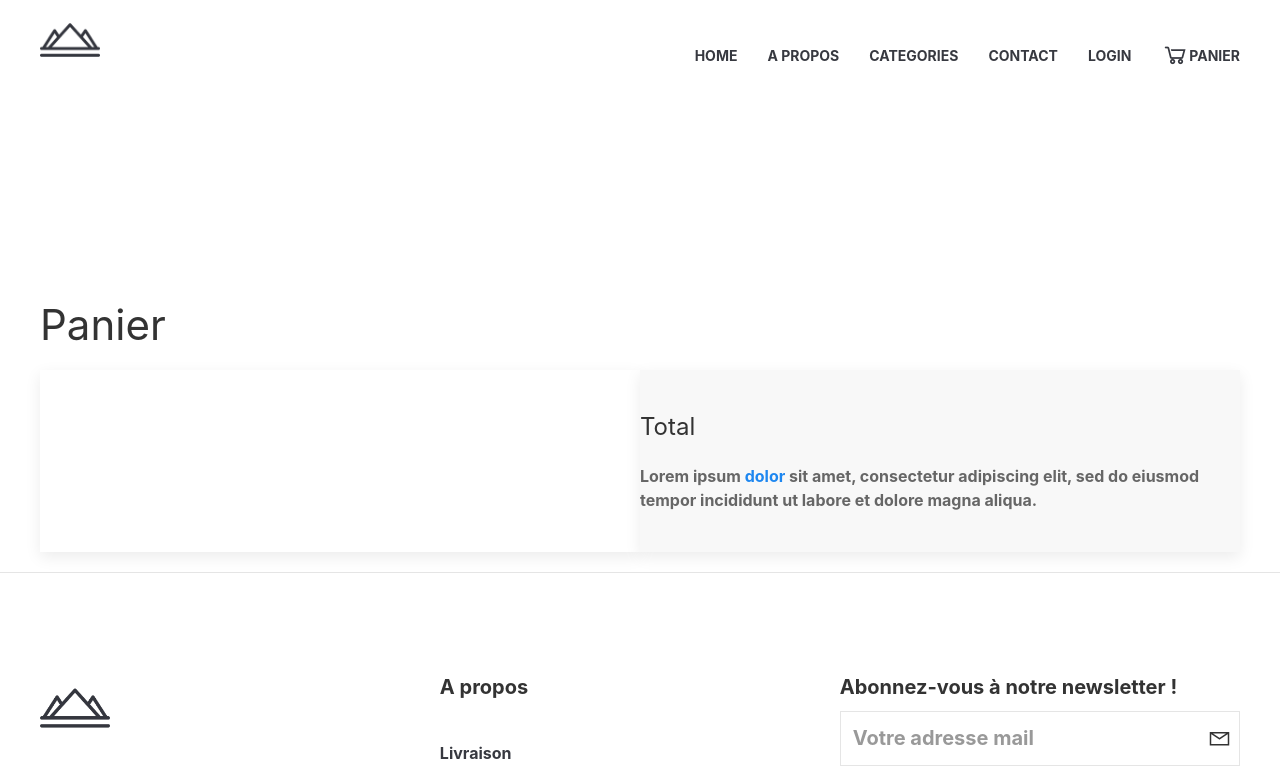
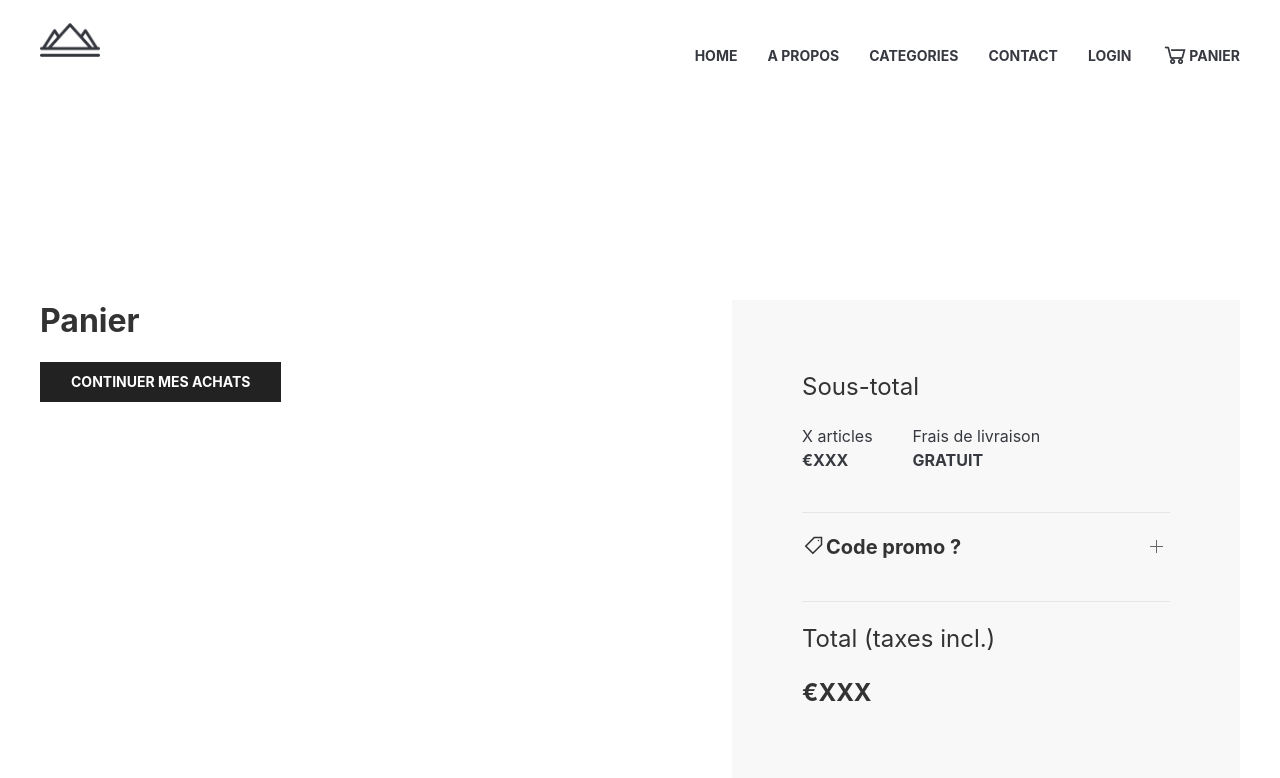
Before and after one commit to LionelENSFELDER/nextjs-eshop, a Next.js app: page /cart in a window 1280 px wide. Shown: the top 778 px of the page. Built offline with nearby package versions, Linux system fonts and the light colour scheme.

Commit message:
feat(UI): start cart page design

```diff
--- a/components/cart-product-card.js
+++ b/components/cart-product-card.js
@@ -34,21 +34,25 @@ export default function cartProductCard({product}){
 
   return(
     <div>
-      <div className="uk-grid-collapse uk-margin-top uk-margin-bottom" uk-grid="true" key={product._id}>
-        <div className="uk-width-1-4">
+      <div className="uk-grid-collapse uk-margin-medium-top uk-margin-medium-bottom" uk-grid="true" key={product._id}>
+        <div className="uk-width-1-5">
           <Link href={'/products/' + product._id}>
             <a className="uk-link-toggle">
-            <img src={product.pics[1]} width="100%" height="100%" alt="" />
+              <img src={product.pics[1]} width="100px" alt="" />
             </a>
           </Link>
         </div>
         <div className="uk-width-3-4">
           <div className="uk-width-1-1 uk-inline">
-            <button className="uk-position-top-right" onClick={() => handleDeleteItem()}><i className="las la-times"></i></button>
-            <span className="uk-display-block">{product.name}</span>
+            <a className="uk-position-top-right uk-text-lead" onClick={() => handleDeleteItem()}>
+              <i className="las la-times"></i>
+            </ a>
+            <span className="uk-display-block uk-text-bold uk-margin-bottom">{product.name}</span>
           </div>
-          <span className="uk-display-block">{product.description}</span>
           <div className="" uk-grid="true">
+            <div className="">
+              €{productPrice}
+            </div>
             {/* <div className=""><span className="">{item.price[$numberDecimal]}</span></div> */}
             <div className="">
               <button className="uk-button uk-button-text uk-button-text-no-border uk-margin-left uk-margin-right" onClick={() => handleMinusOne()}>
@@ -59,11 +63,10 @@ export default function cartProductCard({product}){
                 <i className="las la-plus la-1x"></i>
               </button>
             </div>
-            <div className="">{productPrice}</div>
           </div>
         </div>
       </div>
-      <hr />
+      <hr class="uk-divider-small"></hr>
     </div>
   )
 }
--- a/pages/cart.js
+++ b/pages/cart.js
@@ -16,24 +16,64 @@ export default function CartPage(){
         <header>
           <NavbarComponent />
         </header>
-        <div className="uk-height-medium">
-        </div>
+        <div className="uk-height-medium"></div>
         <section className="uk-container uk-container-xlarge">
-          <h1>Panier</h1>
           {Array.isArray(cart)&&
-            <div>
-              <div className="uk-height-match uk-grid-collapse uk-child-width-1-1 uk-child-width-1-2@m" uk-grid="true">
-                <div className="uk-card uk-card-default uk-card-body uk-width-1-2@m">
-                  {cart.map(product =>{
-                    return(
-                      <CartProductCard product={product} key={product._id}/>
-                    )
-                  })}
+            <div className="uk-container">
+              <div className="uk-grid-large" uk-grid="true">
+                <div className="uk-width-1-1 uk-width-3-5@m">
+                  <div className="uk-card">
+                    <h2 className="uk-text-bold">Panier</h2>
+                    {cart.map(product =>{
+                      return(
+                        <CartProductCard product={product} key={product._id}/>
+                      )
+                    })}
+                    <div className="uk-text-left">
+                      <a href="/" className="uk-button uk-button-secondary">Continuer mes achats</a>
+                    </div>
+                  </div>
                 </div>
                 {/* TODO : add leader */}
-                <div className="uk-card uk-card-default uk-card-body uk-width-1-2@m uk-background-muted">
-                  <h3 className="uk-card-title">Total</h3>
-                  <p>Lorem ipsum <a href="#">dolor</a> sit amet, consectetur adipiscing elit, sed do eiusmod tempor incididunt ut labore et dolore magna aliqua.</p>
+                <div className="uk-width-1-1 uk-width-2-5@m uk-background-muted uk-height-1-1">
+                  <div className="uk-margin-large-top uk-margin-large-bottom uk-margin-large-right">
+                    <h3 className="uk-card-title">Sous-total</h3>
+                    <div className="uk-margin-medium-bottom" uk-grid="true">
+                      <div>
+                        <span className="uk-text-normal">X articles</span><br/>
+                        €XXX
+                      </div>
+                      <div>
+                        <p>
+                          <span className="uk-text-normal">Frais de livraison</span><br/>
+                          GRATUIT
+                        </p>
+                      </div>
+                    </div>
+                    <hr />
+                    <div className="uk-margin-medium-bottom">
+                      <ul uk-accordion="true">
+                        <li>
+                          <a className="uk-accordion-title" href="#"><i className="uk-text-lead las la-tag"></i><span class="uk-text-top">Code promo ?</span></a>
+                          <div class="uk-accordion-content">
+                            <form>
+                              <div class="uk-margin" uk-margin="true">
+                                  <input class="uk-input uk-form-width-large uk-form-large" type="text" placeholder="Ex : FRENCHDAYS" />
+                              </div>
+                            </form>
+                          </div>
+                        </li>
+                      </ul>
+                    </div>
+                    <hr />
+                    <div>
+                      <h3 className="uk-card-title">Total (taxes incl.)</h3>
+                      <span className="uk-text-lead">€XXX</span>
+                    </div>
+                    <div className="uk-text-left uk-margin-large-top">
+                      <a href="/" className="uk-button uk-button-secondary">Procéder au paiement</a>
+                    </div>
+                  </div>
                 </div>
               </div>
             </div>
```
